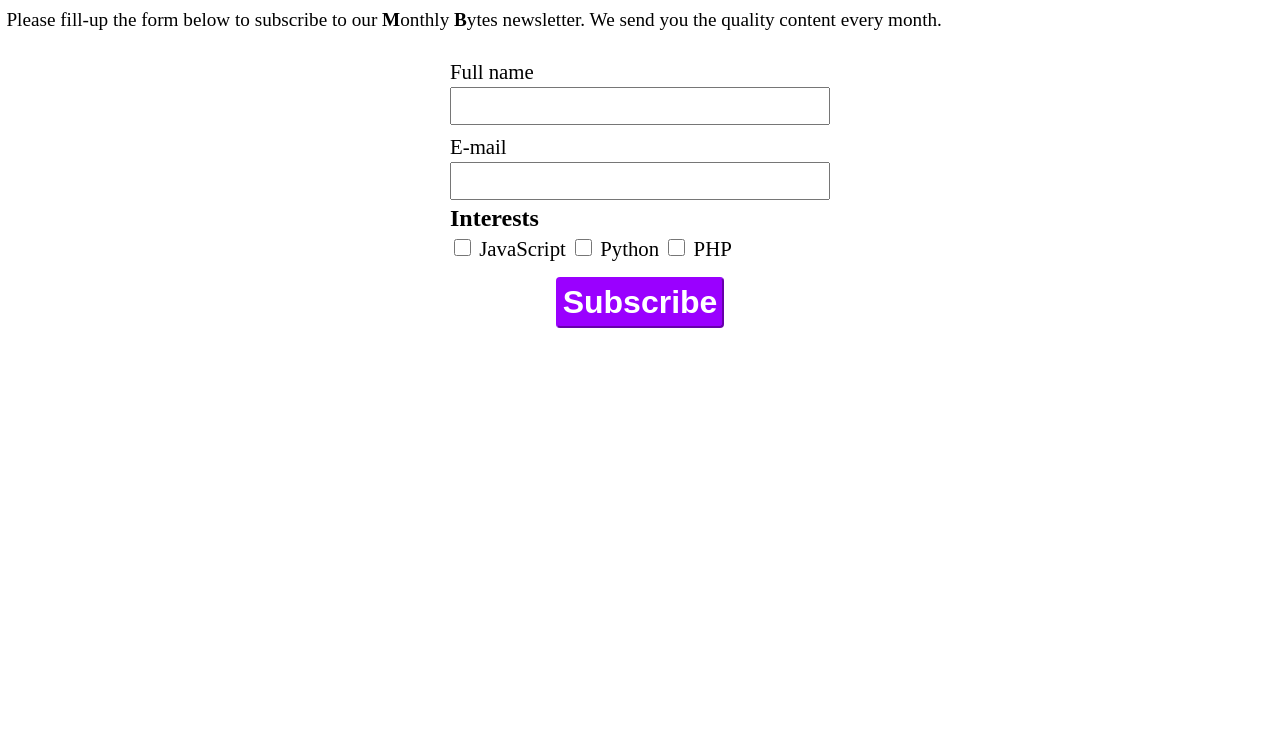
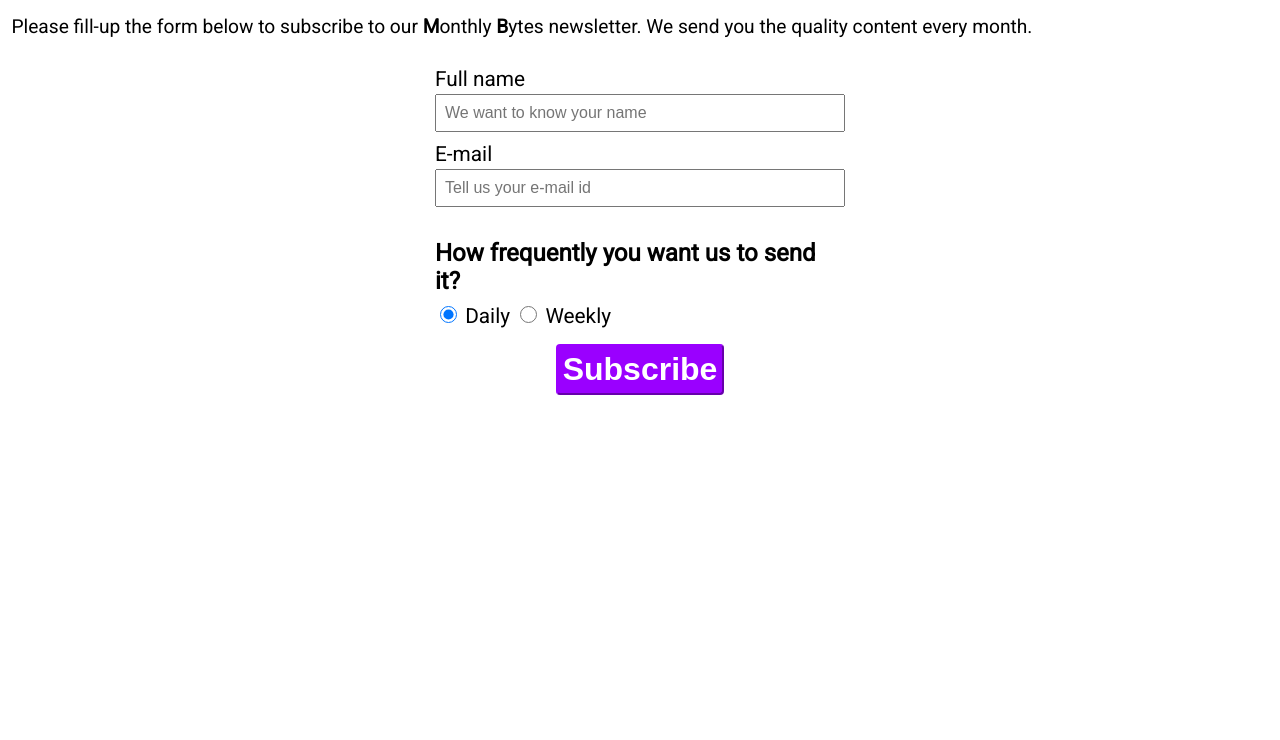
Before and after one commit to atapas/jamstack-subscription-form, a website: page src/index.html in a window 1280 px wide. Shown: the part 60-800 px from the top of the page. Drawn offline with Linux system fonts and the light colour scheme.

Commit message:
Now we have the frequency of the subscrption

```diff
--- a/src/index.css
+++ b/src/index.css
@@ -1,6 +1,7 @@
 body{
     margin:0;
     padding:0;
+    font-family: 'Roboto', sans-serif;
 }
 
 header{
@@ -9,12 +10,16 @@ header{
     padding: 0.4rem;
 }
 
+.content {
+    padding: 5px;
+}
+
 h1{
     margin:0;
 }
 
 h2{
-    margin: 0.3rem auto;
+    margin: 2rem 0 0.5rem 0;
 }
 
 p{
@@ -25,7 +30,7 @@ p{
 form {
     display: flex;
     flex-flow: column wrap;
-    max-width: 380px;
+    max-width: 410px;
     margin: 0 auto;
 }
 
@@ -40,7 +45,7 @@ input{
     padding: 0.5rem;
 }
 
-input[type="checkbox"] {
+input[type="radio"] {
     width: 17px;
     height: 17px;
 }
--- a/src/index.html
+++ b/src/index.html
@@ -1,52 +1,49 @@
 <!DOCTYPE html>
 <html lang="en">
+
 <head>
     <meta charset="UTF-8">
     <meta http-equiv="X-UA-Compatible" content="IE=edge">
     <meta name="viewport" content="width=device-width, initial-scale=1.0">
+    <link rel="preconnect" href="https://fonts.gstatic.com">
+    <link href="https://fonts.googleapis.com/css2?family=Roboto&display=swap" rel="stylesheet">
     <link rel="stylesheet" href="./index.css">
     <title>Monthly Bytes</title>
 </head>
+
 <body>
     <header>
         <h1>Monthly Bytes</h1>
     </header>
+    <div class="content">
         <p>Please fill-up the form below to subscribe to our <b>M</b>onthly <b>B</b>ytes newsletter.
             We send you the quality content every month.</p>
-    <form
-        action="/success"
-        method="POST"
-        name="subscription"
-        data-netlify="true"
-        netlify-honeypot="bot-field" >
+        <form action="/success" method="POST" name="subscription" data-netlify="true" netlify-honeypot="bot-field">
 
             <p class="hidden">
                 <label>Don’t fill this out if you’re human: <input name="bot-field" /></label>
             </p>
 
             <label for="fullName">Full name</label>
-        <input type="text" name="fullName" id="fullName" />
+            <input type="text" name="fullName" id="fullName" placeholder="We want to know your name" />
 
             <label for="email">E-mail</label>
-        <input type="email" name="email" id="email" />
+            <input type="email" name="email" id="email" placeholder="Tell us your e-mail id" />
 
             <div>
-            <h2>Interests</h2>
+                <h2>How frequently you want us to send it?</h2>
                 <label>
-                <input type="checkbox" name="interests" value="JavaScript"> JavaScript
+                    <input type="radio" name="frequency" value="daily" checked> Daily
                 </label>
 
                 <label>
-                <input type="checkbox" name="interests" value="Python"> Python
-            </label>
-
-            <label>
-                <input type="checkbox" name="interests" value="PHP"> PHP
+                    <input type="radio" name="frequency" value="weekly"> Weekly
                 </label>
             </div>
 
             <button type="submit">Subscribe</button>
         </form>
+    </div>
+</body>
 
-</body>
 </html>
```
Also changed, not shown: functions/submission-created.js (+6 -6 lines), 1 other file. Lines whose indentation alone changed are shown as unchanged.
